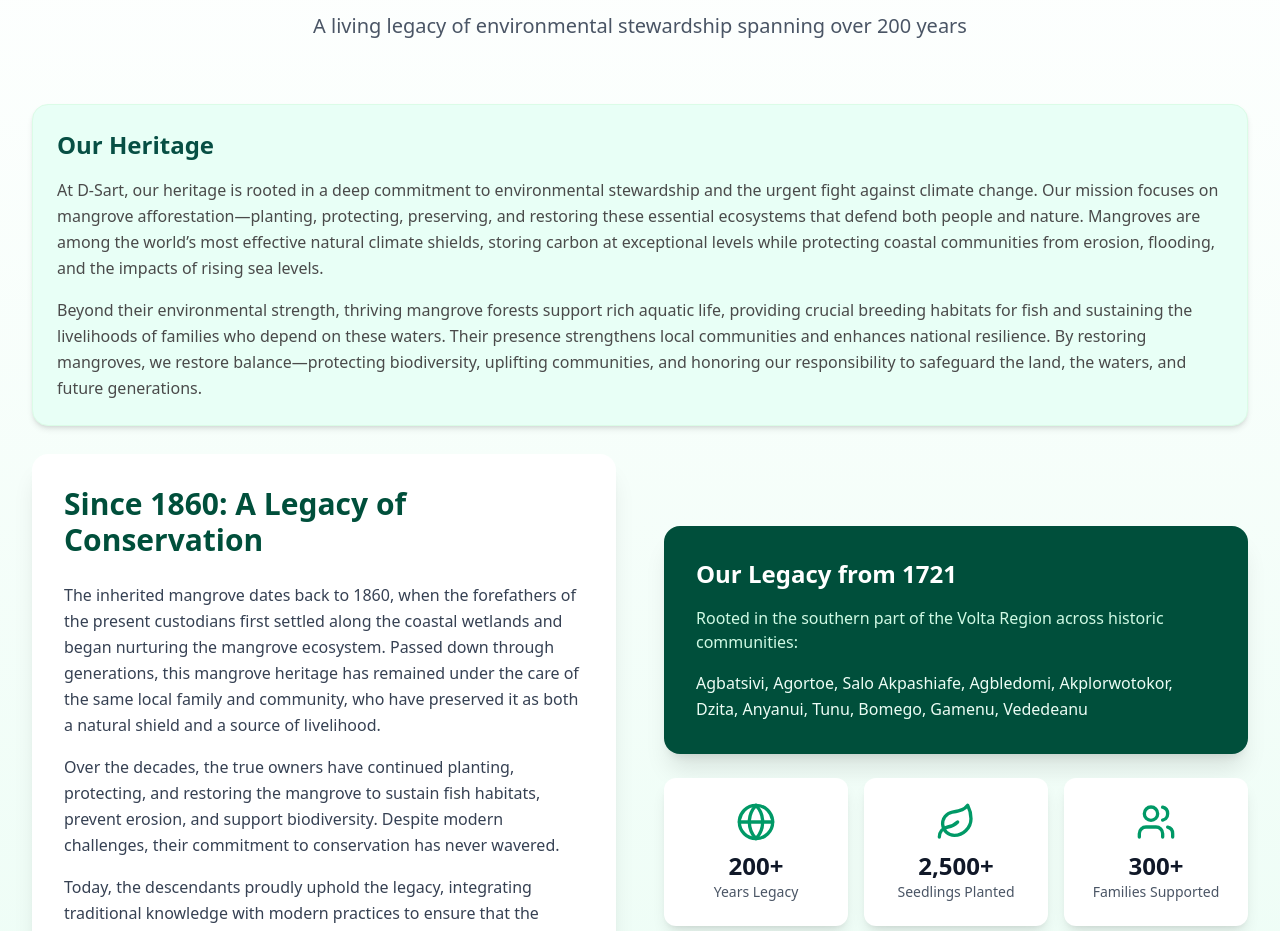
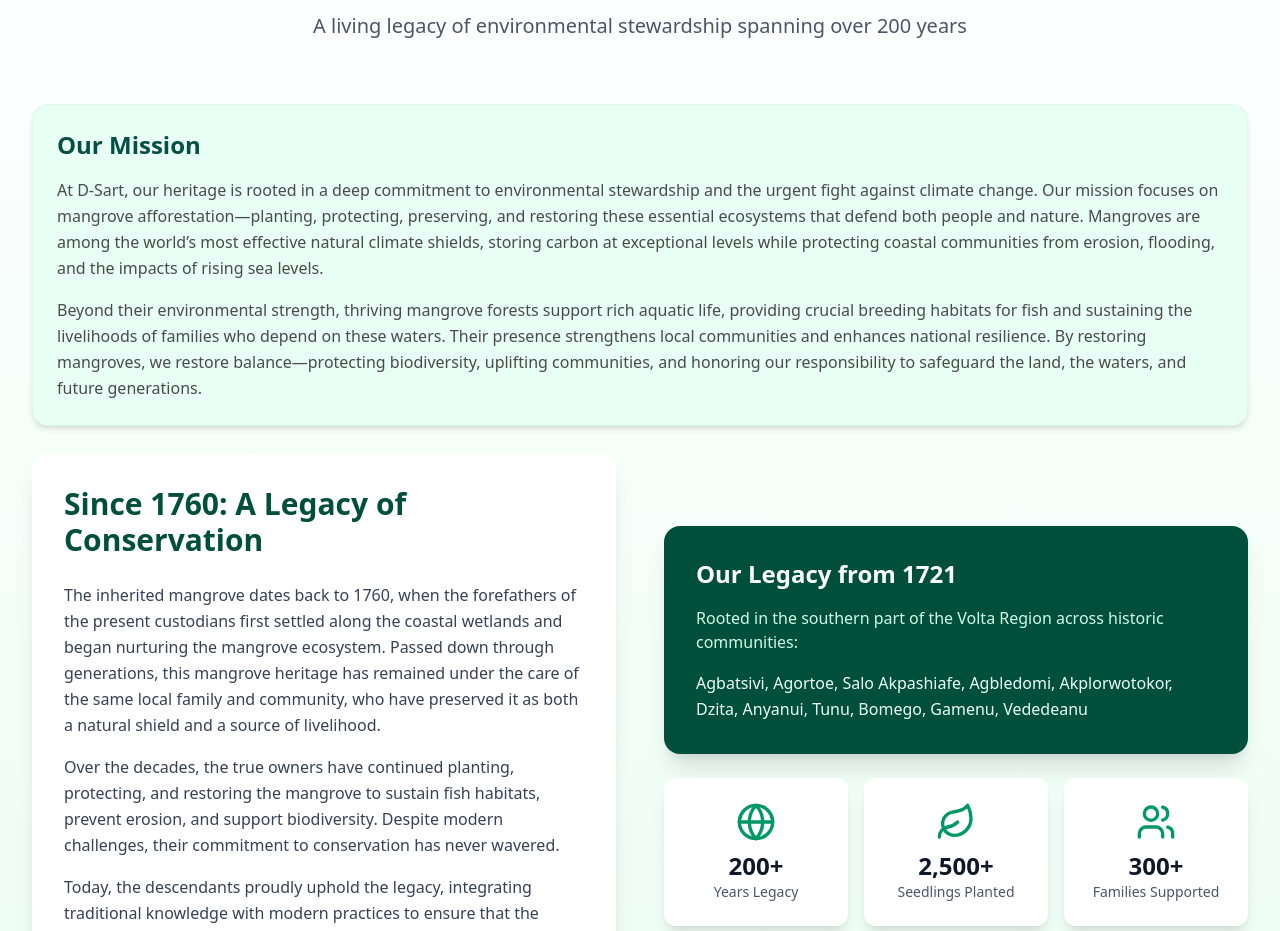
Before and after one commit to Bless2000/D-Sart-website, a React (Vite) app: page / in a window 1280 px wide. Shown: the part 960-1891 px from the top of the page. Built offline with nearby package versions, Linux system fonts and the light colour scheme.

Commit message:
Final Changes

```diff
--- a/src/App.jsx
+++ b/src/App.jsx
@@ -205,7 +205,7 @@ export default function App() {
 
           <div className="bg-[#E8FFF6] rounded-2xl p-6 shadow-md border border-green-100 mt-6">
             <h2 className="text-2xl font-semibold text-[#074F44] mb-4">
-              Our Heritage
+              Our Mission
             </h2>
 
             <p className="text-[#4A4A4A] leading-relaxed">
@@ -230,9 +230,9 @@ export default function App() {
           <div className="grid md:grid-cols-2 gap-12 items-center mb-16 mt-4">
             <div>
               <div className="bg-white rounded-2xl shadow-xl p-8 mt-3">
-                <h3 className="text-3xl font-bold text-emerald-900 mb-6">Since 1860: A Legacy of Conservation</h3>
+                <h3 className="text-3xl font-bold text-emerald-900 mb-6">Since 1760: A Legacy of Conservation</h3>
                 <p className="text-gray-700 mb-4 leading-relaxed">
-                  The inherited mangrove dates back to 1860, when the forefathers of the present custodians first settled along the coastal wetlands and began nurturing the mangrove ecosystem. Passed down through generations, this mangrove heritage has remained under the care of the same local family and community, who have preserved it as both a natural shield and a source of livelihood.
+                  The inherited mangrove dates back to 1760, when the forefathers of the present custodians first settled along the coastal wetlands and began nurturing the mangrove ecosystem. Passed down through generations, this mangrove heritage has remained under the care of the same local family and community, who have preserved it as both a natural shield and a source of livelihood.
                 </p>
                 <p className="text-gray-700 mb-4 leading-relaxed">
                   Over the decades, the true owners have continued planting, protecting, and restoring the mangrove to sustain fish habitats, prevent erosion, and support biodiversity. Despite modern challenges, their commitment to conservation has never wavered.
```
